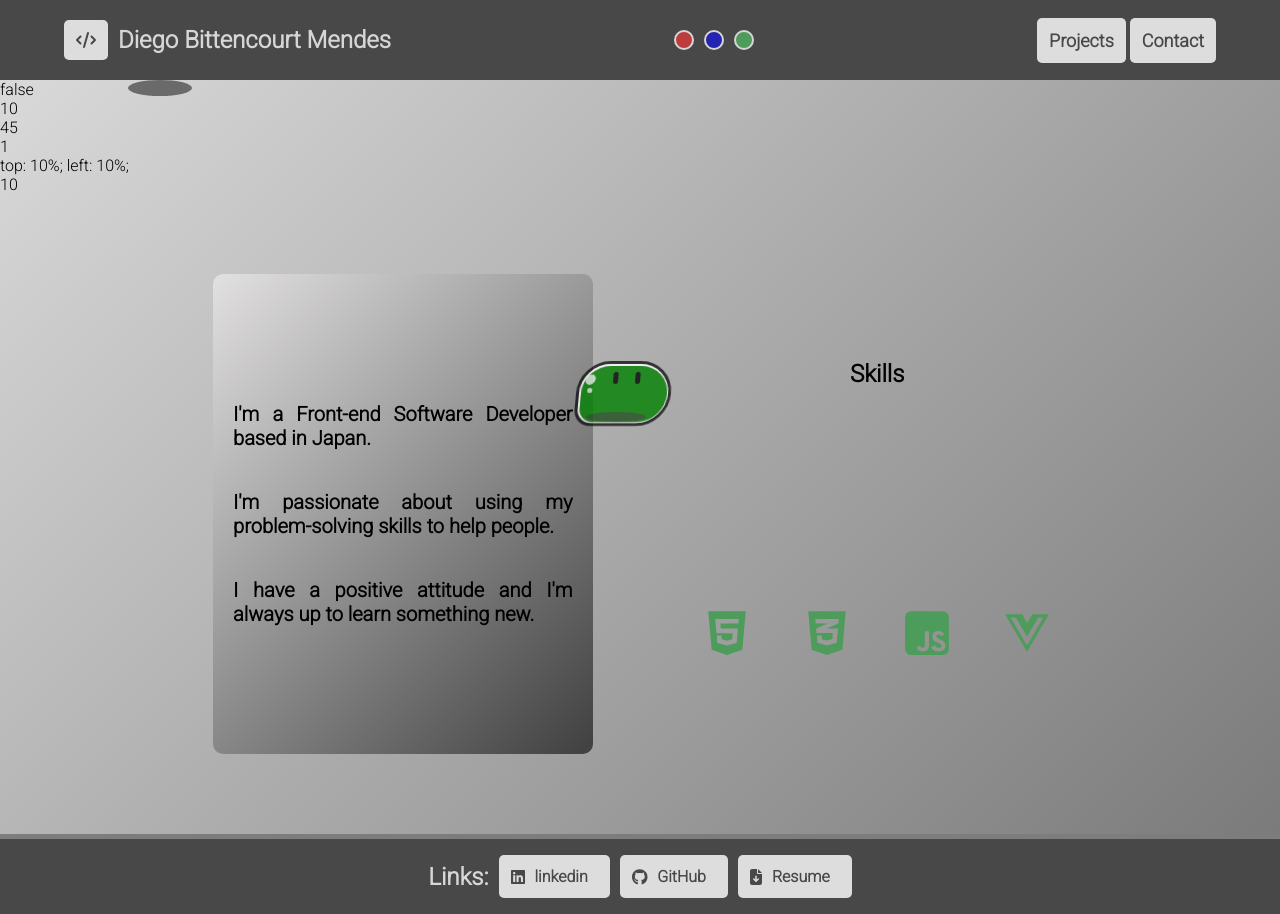
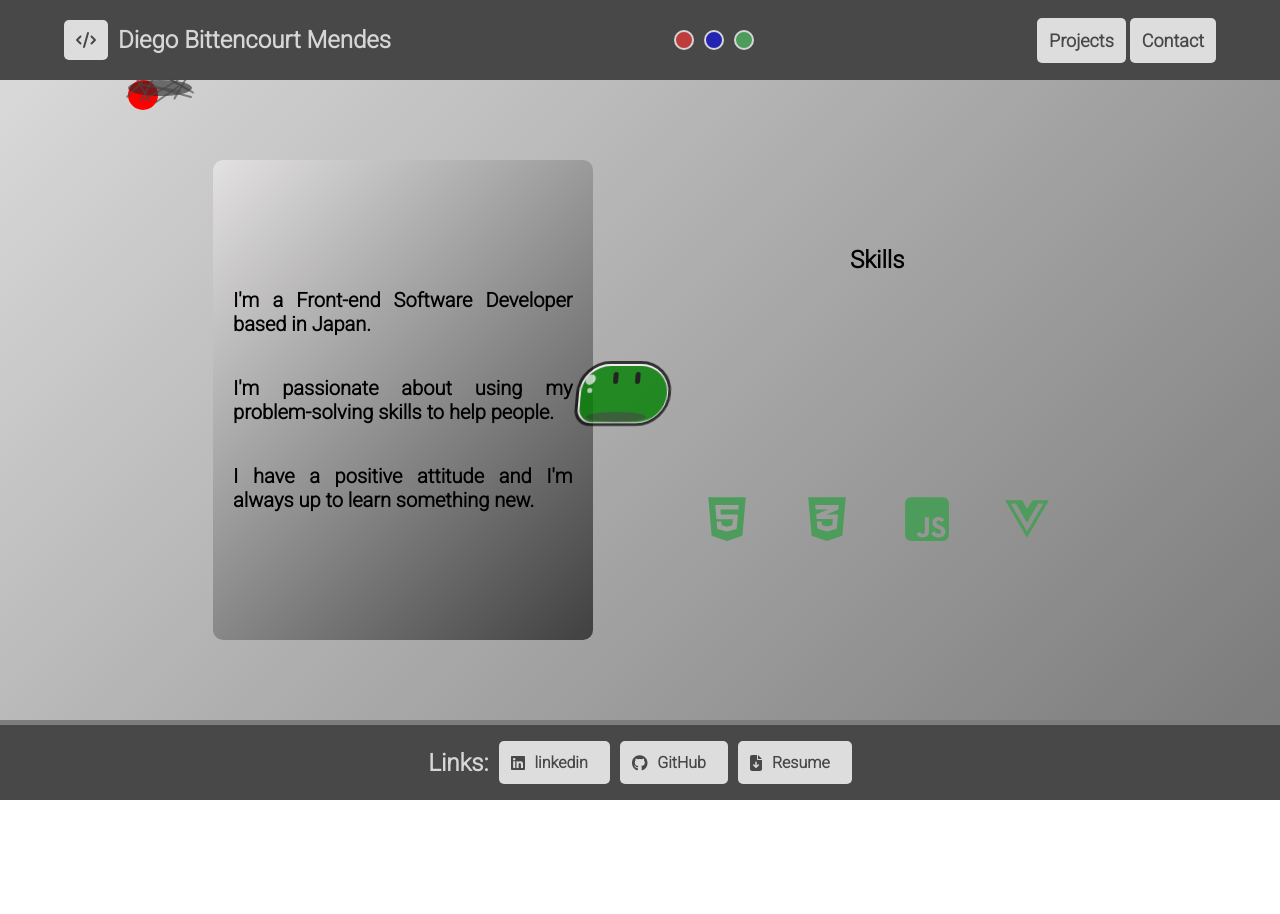
Before and after one commit to Diego-Bittencourt/portfolio_page, a Vue app: page / in a window 1280 px wide. After the commit the page ends 800 px from the top, so only its background shows below. Built offline with nearby package versions, Linux system fonts and the light colour scheme.

Commit message:
CHORE - burn mark and fireball being triggered properly.

```diff
--- a/src/components/layout/TheSlime.vue
+++ b/src/components/layout/TheSlime.vue
@@ -50,7 +50,7 @@ export default {
   },
   methods: {
     resetSpell () {
-      setTimeout(this.trueResetSpell, 500);
+      setTimeout(this.trueResetSpell, 100);
     },
     trueResetSpell () {
       this.fireSpell = false
--- a/src/components/slime/AfterBurn.vue
+++ b/src/components/slime/AfterBurn.vue
@@ -1,36 +1,50 @@
 <template>
-  <div class="burnwrap" :style="burnPosition"></div>
-  <p>{{fireSpell}}</p>
-  <p>{{positionY}}</p>
-  <p>{{posX}}</p>
-  <p>{{direction}}</p>
-  <p>{{burnPosition}}</p>
-  <p>{{positionX}}</p>
+  <div class="fireball" :style="fireBallPosition"></div>
+  <div class="burnwrap" :style="burnPosition">
+    <div class="scratchwrapper">
+      <div class="scratch scar1"></div>
+      <div class="scratch scar2"></div>
+      <div class="scratch scar3"></div>
+      <div class="scratch scar4"></div>
+      <div class="scratch scar5"></div>
+      <div class="scratch scar6"></div>
+      <div class="scratch scar7"></div>
+      <div class="scratch scar8"></div>
+      <div class="scratch scar9"></div>
+      <div class="scratch scar0"></div>
+    </div>
+  </div>
 </template>
 
 <script>
 export default {
-    props: ['posX', 'posY', 'direction', 'fireSpell'],
-    emits: ['resetSpell'],
-    data () {
+  props: ["posX", "posY", "direction", "fireSpell"],
+  emits: ["resetSpell"],
+  data() {
     return {
       spellCast: this.fireSpell,
       positionX: 10,
       positionY: 10,
-        slimeDirection: 1
-      }
+      slimeDirection: 1,
+      fireBallX: 10,
+      fireBallY: 10
+    };
   },
   methods: {
-      resetSpell () {
-        this.$emit('resetSpell');
+    resetSpell() {
+      this.$emit("resetSpell");
     },
     updatePosition(numbY, numbX) {
       this.positionY = numbY + 9.5;
-        this.positionX = numbX + 10* this.direction;
+      this.positionX = numbX + 10 * this.direction;
+    },
+    castFireBall(numbY, numbX) {
+      this.fireBallX = numbX;
+      this.fireBallY = numbY;
     }
   },
   computed: {
-      burnPosition () {
+    burnPosition() {
       return "top: " + this.positionY + "%; left: " + this.positionX + "%;";
       // if (this.fireSpell) {
       // // this.positionX = this.posX;
@@ -41,22 +55,32 @@ export default {
       // } else {
       //   return "not yet"
       // }
-
+    },
+    fireBallPosition () {
+      return "top: " + this.fireBallY + "%; left: " + this.fireBallX + "%;";
     }
   },
   watch: {
-      fireSpell (val) {
+    fireSpell(val) {
       console.log("eita");
       this.updatePosition(this.posY, this.posX);
+      this.castFireBall(this.posY, this.posX);
       this.resetSpell();
       return val;
-      }
-    }
-
+    },
+  },
 };
 </script>
 
 <style scoped>
+.fireball {
+  position: absolute;
+  border-radius: 50%;
+  height: 30px;
+  width: 30px;
+  background-color : red;
+  z-index: 5;
+}
 .burnwrap {
   width: 5%;
   height: 2%;
@@ -65,4 +89,88 @@ export default {
   z-index: 5;
   border-radius: 100%;
 }
+
+.scratchwrapper {
+  position: relative;
+  height: 100%;
+  width: 100%;
+}
+
+.scratch {
+  position: absolute;
+  border: 1px solid #474747a2;
+  width: 1px;
+  z-index: 5;
+  border-radius: 10px;
+}
+
+.scar1 {
+  height: 250%;
+  left: 50%;
+  top: -60%;
+  transform: rotate(60deg);
+}
+
+.scar2 {
+  height: 180%;
+  left: 60%;
+  top: 0;
+  transform: rotate(55deg);
+}
+
+.scar3 {
+  height: 230%;
+  left: 70%;
+  top: -40%;
+  transform: rotate(-75deg);
+}
+
+.scar4 {
+  height: 250%;
+  left: 50%;
+  top: -75%;
+  transform: rotate(-80deg);
+}
+
+.scar5 {
+  height: 200%;
+  left: 30%;
+  top: -50%;
+  transform: rotate(30deg);
+}
+
+.scar6 {
+  height: 150%;
+  left: 10%;
+  top: -20%;
+  transform: rotate(45deg);
+}
+
+.scar7 {
+  height: 200%;
+  left: 80%;
+  top: -70%;
+  transform: rotate(-60deg);
+}
+
+.scar8 {
+  height: 180%;
+  left: 75%;
+  top: -70%;
+  transform: rotate(120deg);
+}
+
+.scar9 {
+  height: 150%;
+  left: 80%;
+  top: -20%;
+  transform: rotate(30deg);
+}
+
+.scar0 {
+  height: 200%;
+  left: 20%;
+  top: -50%;
+  transform: rotate(-30deg);
+}
 </style>
```
Lines whose indentation alone changed are shown as unchanged.
